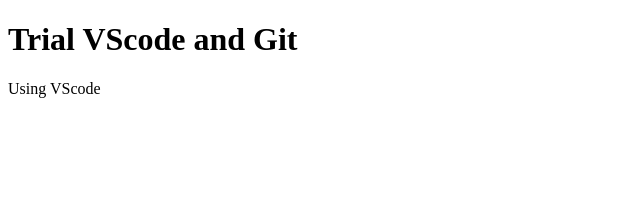
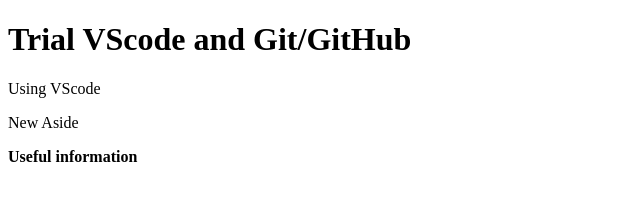
Before and after one commit to Eeslam10/vsc-and-git, a plain HTML site: page index.html in a window 1280 px wide. Shown: the whole page, without its empty margins (0-640 px from the left). Drawn offline with Linux system fonts and the light colour scheme.

Commit message:
added another commit

```diff
--- a/index.html
+++ b/index.html
@@ -6,7 +6,13 @@
     <title>VScode and Git/Github</title>
 </head>
 <body>
-    <h1>Trial VScode and Git</h1>
+    <h1>Trial VScode and Git/GitHub</h1>
     <p>Using VScode</p>
+    <aside>
+        <p>New Aside</p>
+    </aside>
+    <div>
+        <strong>Useful information</strong>
+    </div>
 </body>
 </html>
```
